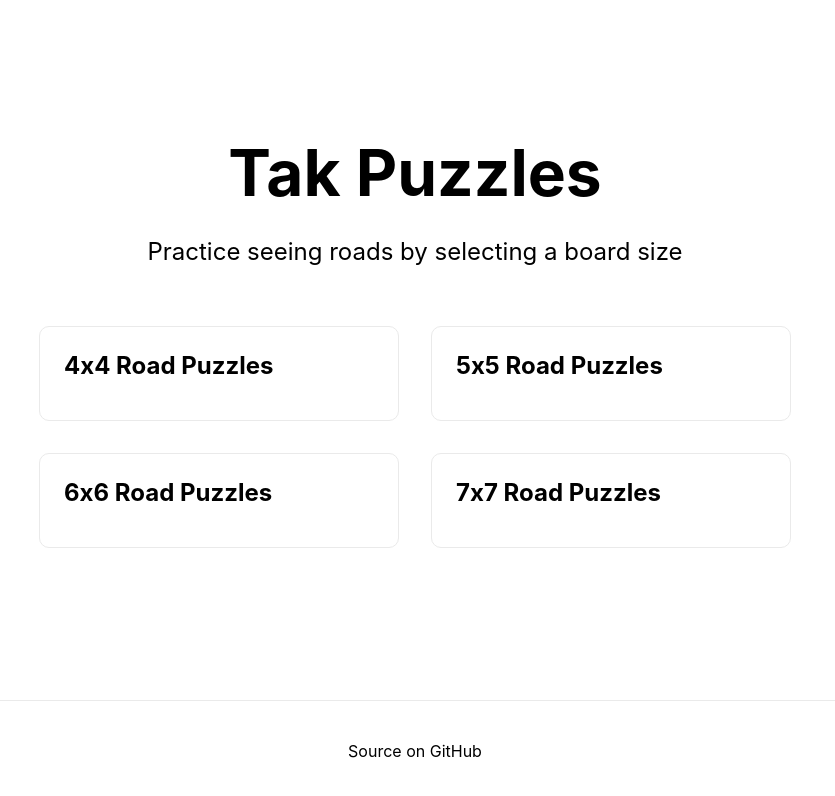
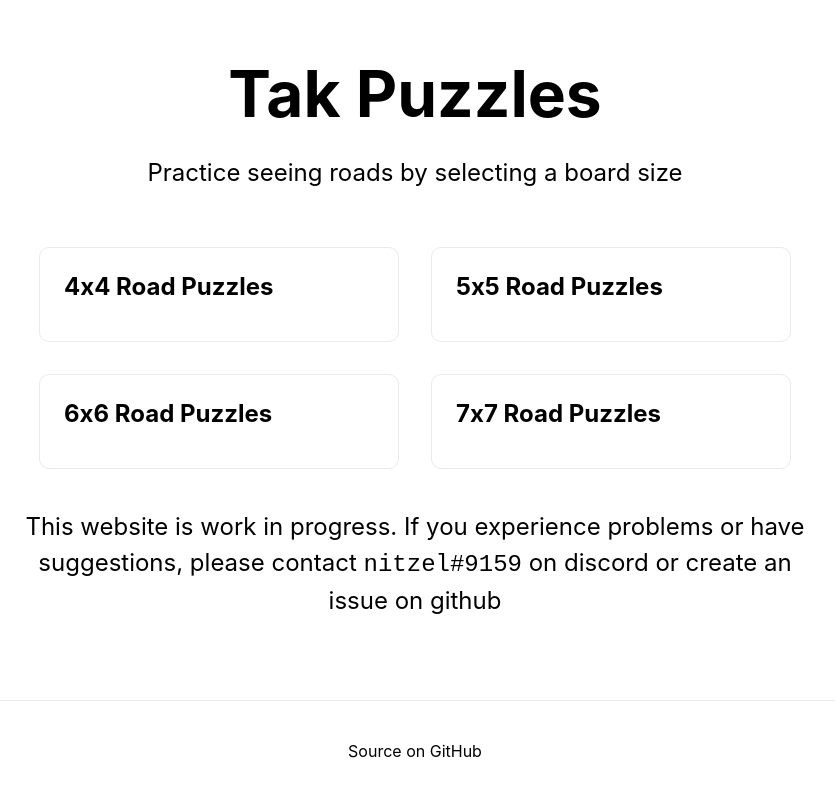
Before and after one commit to nitzel/tak-tinue-puzzles, a Next.js app: page / in a window 1280 px wide. Shown: the top 796 px of the page, without its empty margins (225-1060 px from the left). Built offline with nearby package versions, Linux system fonts and the light colour scheme.

Commit message:
Add 'work in progress'

```diff
--- a/pages/index.tsx
+++ b/pages/index.tsx
@@ -48,11 +48,16 @@ export default function Home() {
               <p>All the history</p>
             </a>
           </Link> */}
+
+          <p className={styles.description}>
+            This website is work in progress. If you experience problems or have suggestions,
+            please contact <code>nitzel#9159</code> on discord or <a className={styles.link} href="https://github.com/nitzel/tak-tinue-puzzles/issues">create an issue on github</a>
+          </p>
         </div>
       </main>
 
       <footer className={styles.footer}>
-        <a href="https://github.com/nitzel/tak-tinue-puzzles" target="_blank">
+        <a className={styles.link} href="https://github.com/nitzel/tak-tinue-puzzles" target="_blank">
           Source on GitHub
         </a>
       </footer>
```
